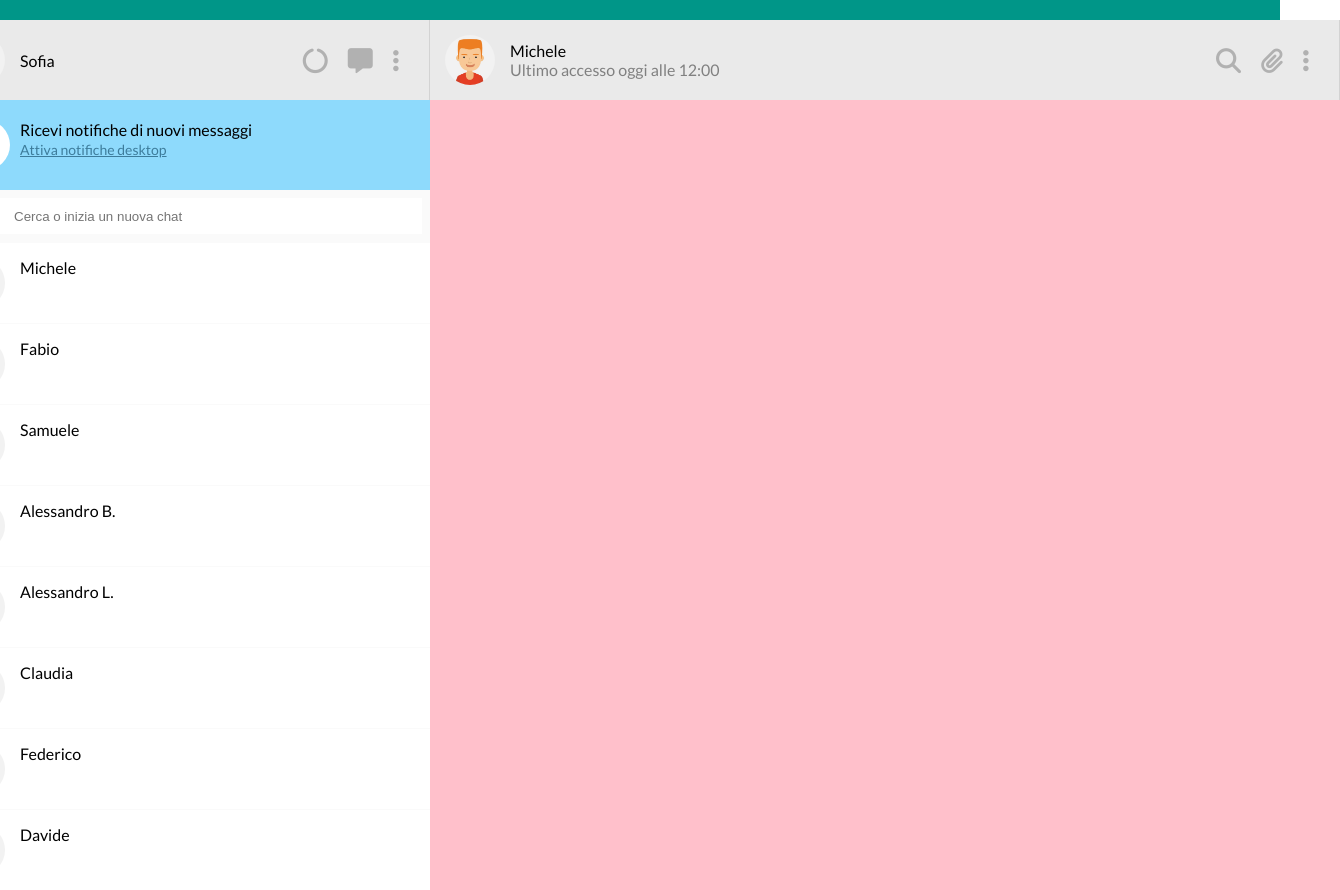
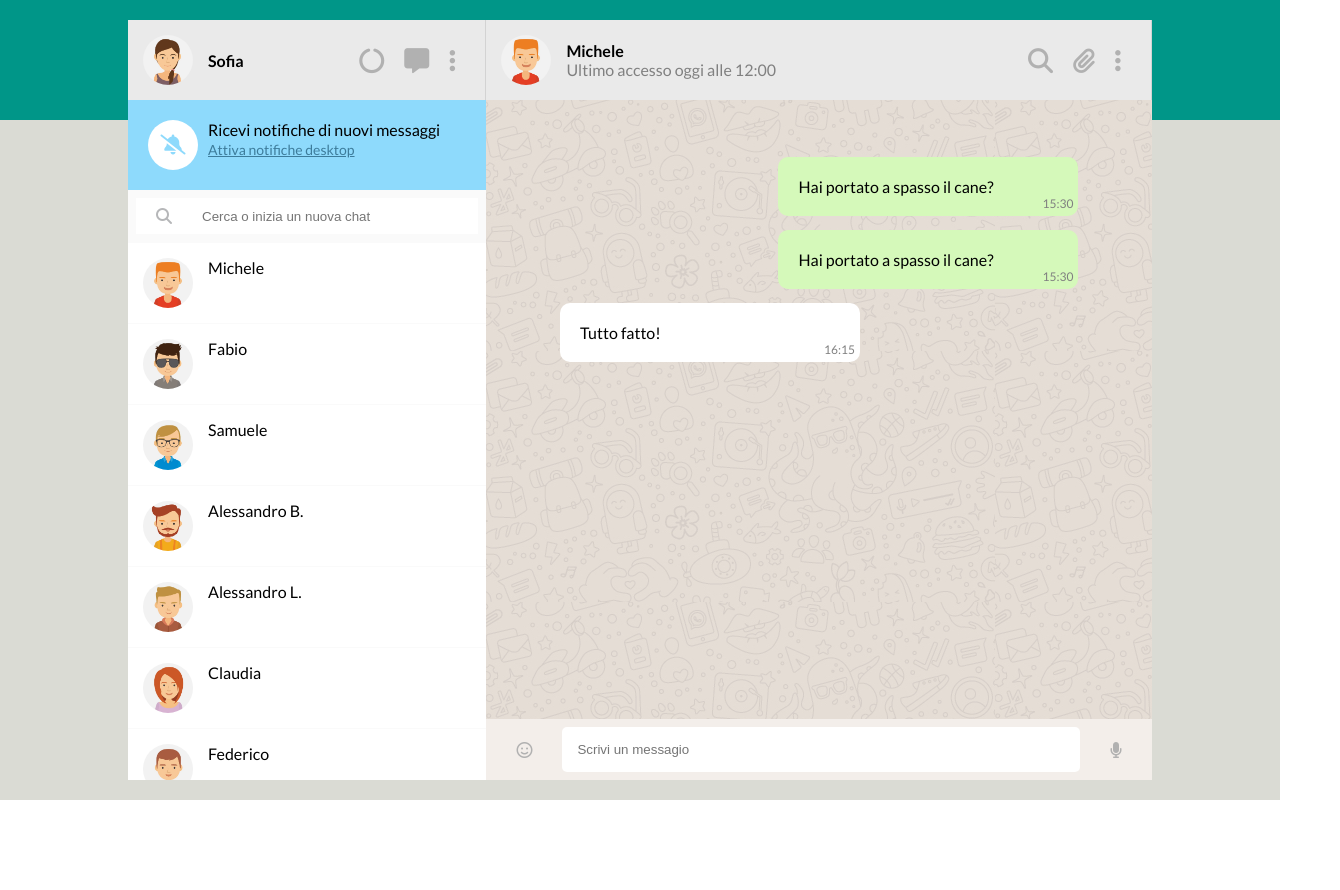
Before and after one commit to RuxandraRambet/vue-boolzapp, a plain HTML site: page milestone1/index.html in a window 1280 px wide. Shown: the whole page, 1340 px wide, since content can reach past the window. After the commit the page ends 800 px from the top, so only its background shows below. Drawn offline with nearby package versions, Linux system fonts and the light colour scheme.

Commit message:
feat: milestone1 completed

```diff
--- a/milestone1/css/style.css
+++ b/milestone1/css/style.css
@@ -11,8 +11,8 @@
 body {
     font-family: 'Lato', sans-serif;
     height: 100vh;
-    background: linear-gradient(0deg, #dadbd4 85%, #009688 15%);
-
+    background: linear-gradient(to bottom, #009688 15%, #dadbd4 15%);
+    /* overflow: hidden; */
     display: flex;
     justify-content: center;
     background-repeat: no-repeat;
@@ -21,16 +21,24 @@ body {
     margin: 20px 0;
     display: flex;
     justify-content: center;
-    width: 1400px;
+    width: 80vw;
+    height: 95vh;
 }
 ul {
     list-style-type: none;
 }
+.icons a {
+    display: inline-block;
+}
 /* LEFT SIDE */
 .left-side{
     width: 35%;
+    height: 100%;
     background-color: #fafafa;
+    display: flex;
+    flex-direction: column;
 }
+/* My account area */
 .my-account,
 .active-chat {
     background-color: #eaeaea;
@@ -60,6 +68,7 @@ ul {
     color: #b1b1b1;
     font-size: 25px;
 }
+/* Notofication area */
 .notifications {
     display: flex;
     background-color: #8edafc;
@@ -81,6 +90,7 @@ ul {
     color: #3d7c9b;
     font-size: 14px;
 }
+/* Search area */
 .search {
     margin: 8px;
     background-color: #ffffff;
@@ -94,7 +104,14 @@ ul {
     width: 100%;
     border: 0;
 }
-.chats{
+/* Chats list */
+.chats {
+    display: flex;
+    flex-direction: column;
+    flex-grow: 1;
+    overflow: hidden;
+}
+.chats ul {
     overflow-y: scroll;
 }
 .chats li {
@@ -108,9 +125,70 @@ ul {
 /* RIGHT SIDE */
 
 .right-side {
-    width: 65%;
-    background-color: pink;
+    display: flex;
+    flex-direction: column;
+    flex-grow: 1;
 }
 .right-side .last-access {
     color: gray;
 }
+/* Chat area */
+.chat-area {
+    background-image: url(../img/mine.jpg);
+    flex-grow: 1;
+    display: flex;
+    overflow-y: scroll;
+    padding: 50px 0;
+    align-items: center;
+    flex-direction: column;
+}
+.messages {
+    display: flex;
+    flex-direction: column;
+    min-width: 80%;
+    max-width: 90%;
+}
+
+.my-message ,
+.contact-message   {
+    background-color: #d5f9ba;
+    border-radius: 10px;
+    padding: 20px;
+    margin: 7px;
+    min-width: 300px;
+    position: relative;
+}
+.my-message {
+    align-self: flex-end;
+}
+.contact-message {
+    background-color: #ffffff;
+    align-self: flex-start;
+}
+.message-time {
+    position: absolute;
+    bottom: 0;
+    right: 0;
+    padding-right: 5px;
+    padding-bottom: 5px;
+    color: gray;
+    font-size: 12px;
+}
+/* Type message area */
+.type-message {
+    background-color: #f3eeea;
+    display: flex;
+    justify-content: space-between;
+    align-items: center;
+    padding: 8px 30px;
+}
+.type-message input {
+    flex-grow: 1;
+    padding: 15px;
+    border: 0;
+    margin: 0 30px;
+    border-radius: 5px;
+}
+.type-message i {
+    color:  #b1b1b1;
+}
--- a/milestone1/index.html
+++ b/milestone1/index.html
@@ -31,7 +31,7 @@
                 <div class="my-account">
                     <div class="my-account-left">
                         <img src="img/avatar_io.jpg" alt="My photo" class="avatar-photo">
-                        <div>Sofia</div>
+                        <h4>Sofia</h4>
                     </div>
                     <div class="my-account-right">
                         <ul class="icons">
@@ -77,7 +77,7 @@
                     <div class="active-chat-left">
                         <img src="img/avatar_1.jpg" alt="Contact avatar" class="avatar-photo">
                         <div class="contact-info">
-                            <div>Michele</div>
+                            <h4>Michele</h4>
                             <p class="last-access">Ultimo accesso oggi alle 12:00</p>
                         </div>
                     </div>
@@ -89,6 +89,33 @@
                         </ul>
                     </div>
                 </div>
+                <!-- Chat area-->
+                <div class="chat-area">
+                    <ul class="messages">
+                        <li class="my-message">
+                            <p class="message-text">Hai portato a spasso il cane?</p>
+                            <p class="message-time">15:30</p>
+                        </li>
+                        <li class="my-message">
+                            <p class="message-text">Hai portato a spasso il cane?</p>
+                            <p class="message-time">15:30</p>
+                        </li>
+                        <li class="contact-message">
+                            <p class="message-text">Tutto fatto!</p>
+                            <p class="message-time">16:15</p>
+                        </li>
+                    </ul>
+                </div>
+                <!-- /Chat area -->
+
+                <!-- Type message -->
+                <div class="type-message">
+                    <a href="#"><i class="fa-regular fa-face-smile"></i></a>
+                    <input type="text" placeholder="Scrivi un messagio">
+                    <a href="#"><i class="fa-solid fa-microphone"></i></a>
+                </div>
+                <!-- /Type message -->
+            </div>
             <!-- /Right side -->
         </div>
     </div>
```
